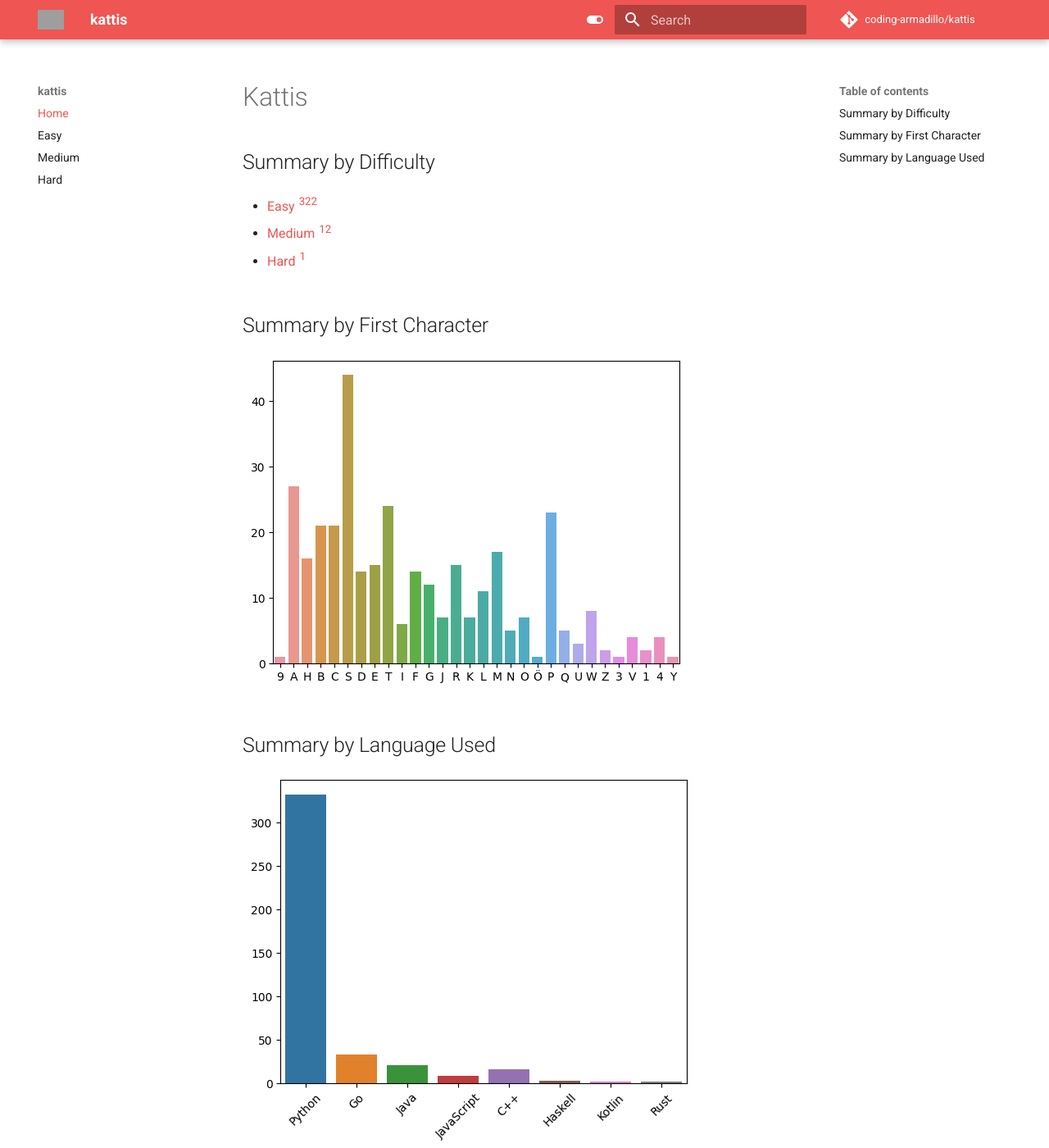
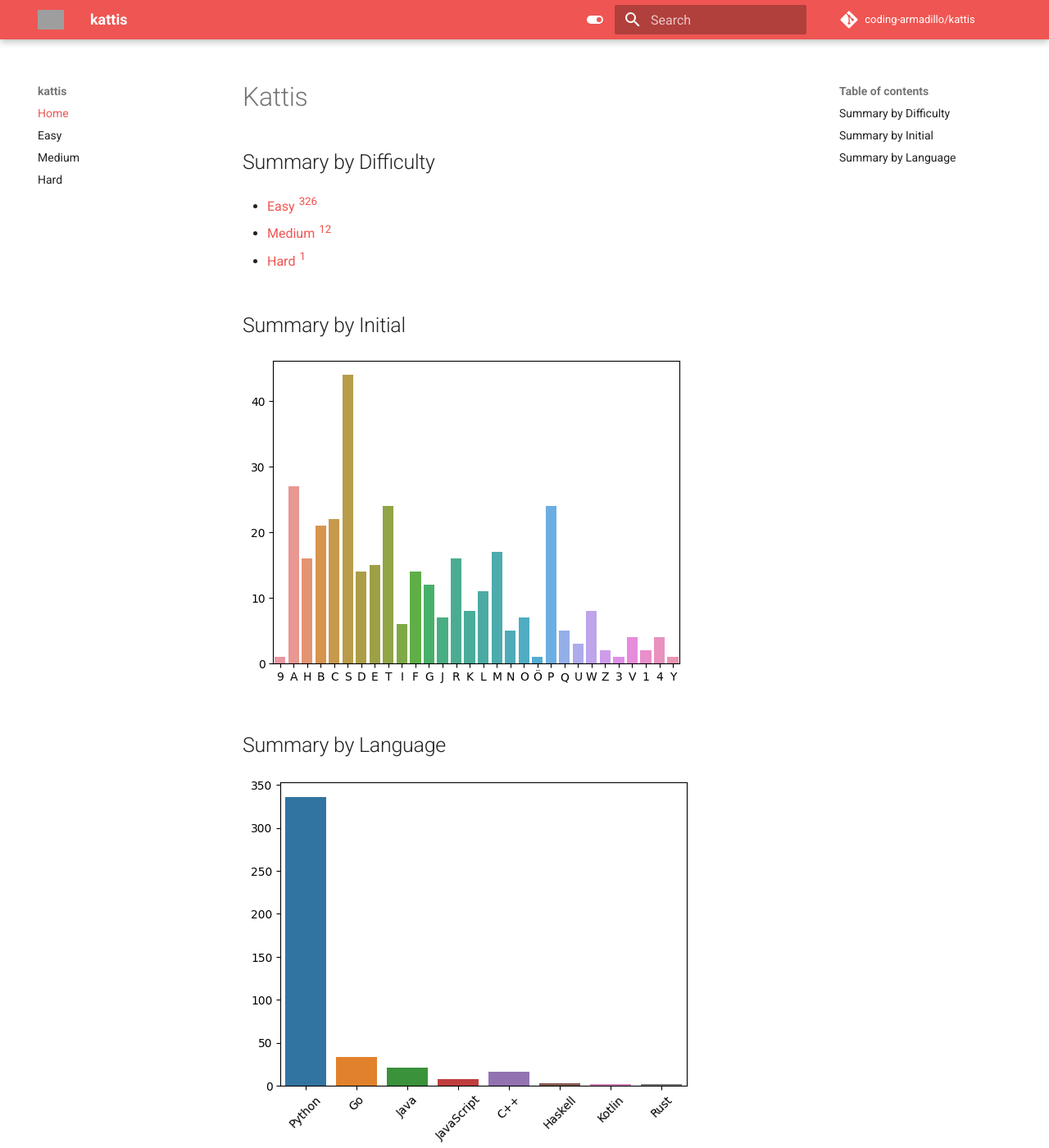
Before and after one commit to coding-armadillo/kattis, an MkDocs documentation site: the page built from docs/index.md, in a window 1280 px wide and 1400 px high. Shown: the whole window at 82% size. Built offline with MkDocs 1.6.1 and Material for MkDocs 9.7.7, drawn with Linux system fonts in a browser that asks for light colours; comment, search, counter and statistics services are not loaded; grey boxes are pictures that could not be loaded.

Commit message:
refresh docs

```diff
--- a/docs/index.md
+++ b/docs/index.md
@@ -2,17 +2,17 @@
 
 ## Summary by Difficulty
 
-- [Easy ^322^](easy.md)
+- [Easy ^326^](easy.md)
 
 - [Medium ^12^](medium.md)
 
 - [Hard ^1^](hard.md)
 
-## Summary by First Character
+## Summary by Initial
 
 ![summary-by-first-char](summary-by-first-char.png)
 
-## Summary by Language Used
+## Summary by Language
 
 ![summary-by-language](summary-by-language.png)
 
```
Also changed, not shown: docs/easy.md (+41 -1 lines), docs/summary-by-first-char.png, docs/summary-by-language.png.
